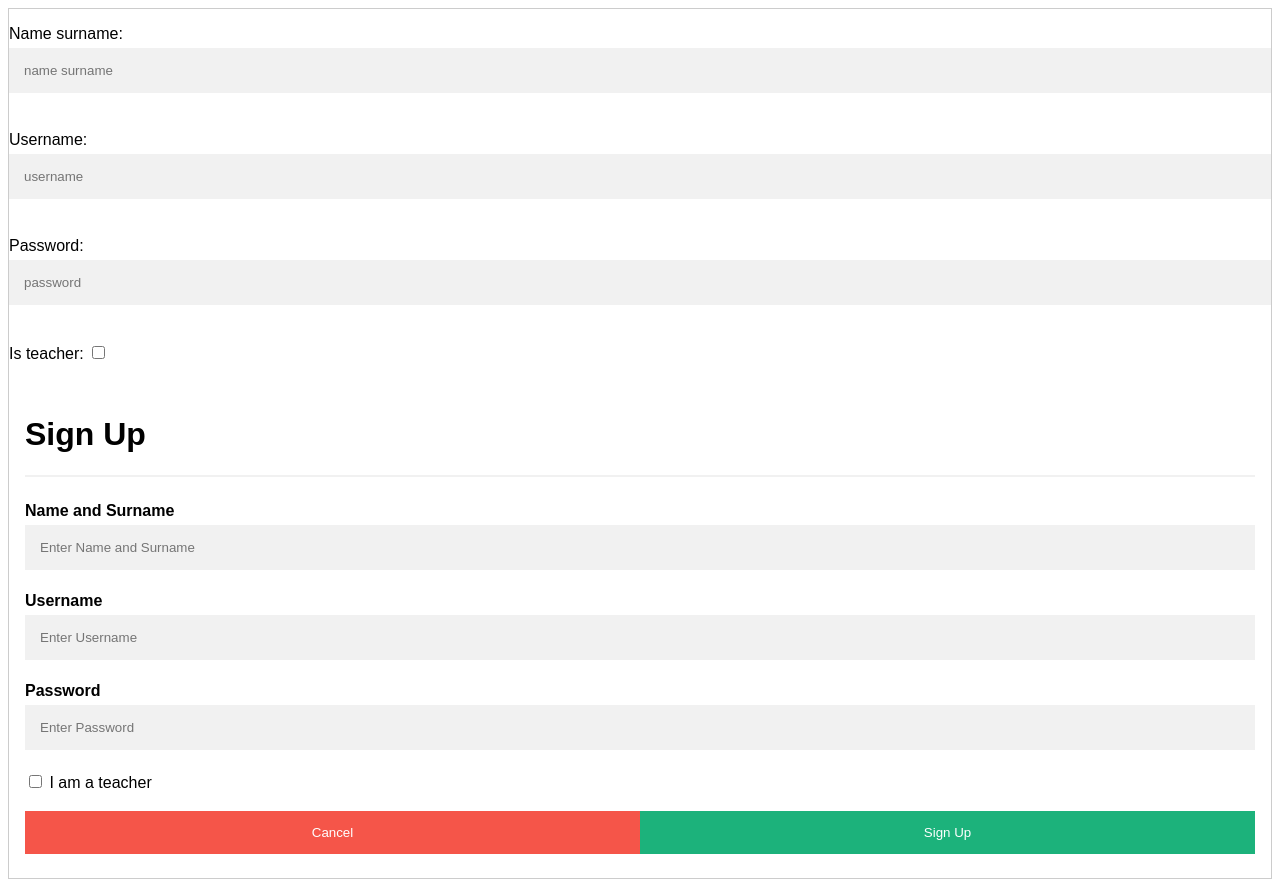
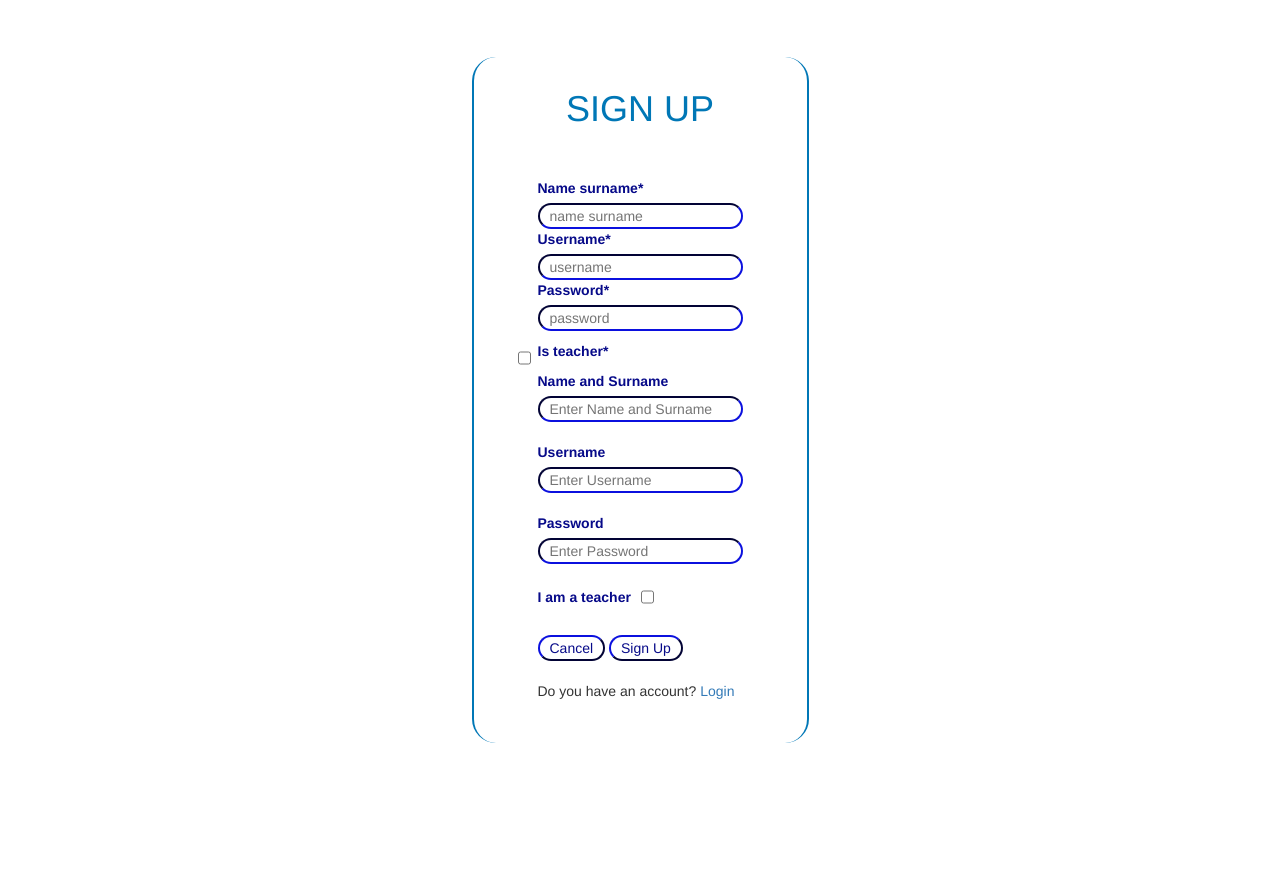
Before and after one commit to bounswe/bounswe2022group1, a Django app: template practice-app/practiceapp/learningPlatform/templates/sign_up.html in a window 1280 px wide. After the commit the page ends 743 px from the top, so only its background shows below. Run offline with Django 3.2, Linux system fonts and the light colour scheme; the template is opened without the code that fills it: values that come from a table or form of the project are taken from there, others are empty; parts of the project's set-up code (start-up, migrations or seed data) failed here and were passed over; some libraries are stand-ins or nearby versions.

Commit message:
fixed signup page, added crispy_forms

```diff
--- a/practice-app/practiceapp/learningPlatform/templates/sign_up.html
+++ b/practice-app/practiceapp/learningPlatform/templates/sign_up.html
@@ -1,107 +1,80 @@
-<!-- Ömer Özdemir -->
-{% load crispy_forms_tags %}
+<!-- Mustafa Atay -->
+{% load crispy_forms_tags %} {% load static %}
 <!DOCTYPE html>
-<html>
-<style>
-body {font-family: Arial, Helvetica, sans-serif;}
-* {box-sizing: border-box}
+<html lang="en">
+  <head>
+    <title>Learning Platform</title>
 
-/* Full-width input fields */
-input[type=text], input[type=password] {
-  width: 100%;
-  padding: 15px;
-  margin: 5px 0 22px 0;
-  display: inline-block;
-  border: none;
-  background: #f1f1f1;
-}
+    <link
+      rel="stylesheet"
+      href="https://maxcdn.bootstrapcdn.com/bootstrap/3.4.1/css/bootstrap.min.css"
+    />
+    <script src="//netdna.bootstrapcdn.com/bootstrap/3.2.0/js/bootstrap.min.js"></script>
+    <link
+      href="//maxcdn.bootstrapcdn.com/font-awesome/4.2.0/css/font-awesome.min.css"
+      rel="stylesheet"
+    />
+    <link href="{% static 'styles.css' %}" rel="stylesheet" />
+  </head>
+  <body class="full-height">
+    <div class="center-layout">
+      <div class="round-bordered-box" style="max-width: 500px">
+        <h1 style="text-align: center; margin-top: 0; margin-bottom: 50px">
+          SIGN UP
+        </h1>
+        <form method="POST" action="{% url 'sign_up_entered' %}">
+          {{form|crispy}}{% csrf_token %}
+          <label><b>Name and Surname</b></label> <br />
+          <input
+            type="text"
+            placeholder="Enter Name and Surname"
+            name="post_name_surname"
+            required
+          />
+          <br />
+          <br />
 
-input[type=text]:focus, input[type=password]:focus {
-  background-color: #ddd;
-  outline: none;
-}
+          <label><b>Username</b></label> <br />
+          <input
+            type="text"
+            placeholder="Enter Username"
+            name="post_username"
+            required
+          />
+          <br />
+          <br />
 
-hr {
-  border: 1px solid #f1f1f1;
-  margin-bottom: 25px;
-}
+          <label><b>Password</b></label> <br />
+          <input
+            type="password"
+            placeholder="Enter Password"
+            name="post_password"
+            required
+          />
+          <br />
+          <br />
 
-/* Set a style for all buttons */
-button {
-  background-color: #04AA6D;
-  color: white;
-  padding: 14px 20px;
-  margin: 8px 0;
-  border: none;
-  cursor: pointer;
-  width: 100%;
-  opacity: 0.9;
-}
+          <div style="display: flex; align-items: center">
+            <label> I am a teacher </label>
+            <input
+              type="checkbox"
+              name="post_is_teacher"
+              value="True"
+              style="margin: 0 0 5px 10px"
+            />
+          </div>
 
-button:hover {
-  opacity:1;
-}
+          <br />
 
-/* Extra styles for the cancel button */
-.cancelbtn {
-  padding: 14px 20px;
-  background-color: #f44336;
-}
-
-/* Float cancel and signup buttons and add an equal width */
-.cancelbtn, .signupbtn {
-  float: left;
-  width: 50%;
-}
-
-/* Add padding to container elements */
-.container {
-  padding: 16px;
-}
-
-/* Clear floats */
-.clearfix::after {
-  content: "";
-  clear: both;
-  display: table;
-}
-
-/* Change styles for cancel button and signup button on extra small screens */
-@media screen and (max-width: 300px) {
-  .cancelbtn, .signupbtn {
-     width: 100%;
-  }
-}
-</style>
-<body>
-
-<form action="{% url 'sign_up_entered' %}" method="POST" style="border:1px solid #ccc">
-  {{form|crispy}} {% csrf_token %}
-  <div class="container">
-    <h1>Sign Up</h1>
-    <hr>
-
-	  <label><b>Name and Surname</b></label>
-    <input type="text" placeholder="Enter Name and Surname" name="post_name_surname" required>
-
-    <label><b>Username</b></label>
-    <input  type="text" placeholder="Enter Username" name="post_username" required>
-
-     <label><b>Password</b></label>
-    <input type="text" placeholder="Enter Password" name="post_password" required>
-
-     <label>
-      <input type="checkbox" name="post_is_teacher" style="margin-bottom:15px" value="True"> I am a teacher
-    </label>
-
-
-
-    <div class="clearfix">
-      <button type="reset" class="cancelbtn">Cancel</button>
-      <button type="submit" class="signupbtn">Sign Up</button>
+          <div class="clearfix">
+            <input type="reset" value="Cancel" class="cancelbtn" />
+            <input type="submit" value="Sign Up" class="signupbtn" />
+          </div>
+        </form>
+        <p style="margin-top: 20px">
+          Do you have an account? <a href="/login/">Login</a>
+        </p>
+      </div>
     </div>
-  </div>
-</form>
-
-</body>
+  </body>
 </html>
--- a/practice-app/practiceapp/learningPlatform/urls.py
+++ b/practice-app/practiceapp/learningPlatform/urls.py
@@ -9,7 +9,7 @@ urlpatterns = [
     path('logout/query/', views.authentication.logoutQuery, name="logoutQuery"),
 
     ##sign-up
-    path('sign_up',views.sign_up.sign_up,name="sign_up"),
+    path('sign_up/',views.sign_up.sign_up,name="sign_up"),
     path('sign_up_entered',views.sign_up.sign_up_entered,name="sign_up_entered"),
 
     ## student pages
--- a/practice-app/practiceapp/learningPlatform/views/sign_up.py
+++ b/practice-app/practiceapp/learningPlatform/views/sign_up.py
@@ -17,5 +17,5 @@ def sign_up_entered(req):
     username=req.POST["post_username"] #get username
     password=req.POST["post_password"] #get password
     is_teacher=req.POST.get('post_is_teacher',False) # get is_teacher
-    run_statement(f"INSERT INTO Users VALUES('{username}', '{name_surname}', '{is_teacher}', '{password}' ) ;") #insert into Users table
+    run_statement(f"INSERT INTO Users VALUES('{username}', '{name_surname}', {is_teacher}, '{password}' ) ;") #insert into Users table
     return render(req,'login.html')  #redirect to login page
--- a/practice-app/practiceapp/practiceapp/settings.py
+++ b/practice-app/practiceapp/practiceapp/settings.py
@@ -42,6 +42,7 @@ INSTALLED_APPS = [
     'django.contrib.sessions',
     'django.contrib.messages',
     'django.contrib.staticfiles',
+    'crispy_forms',
 ]
 
 MIDDLEWARE = [
```
